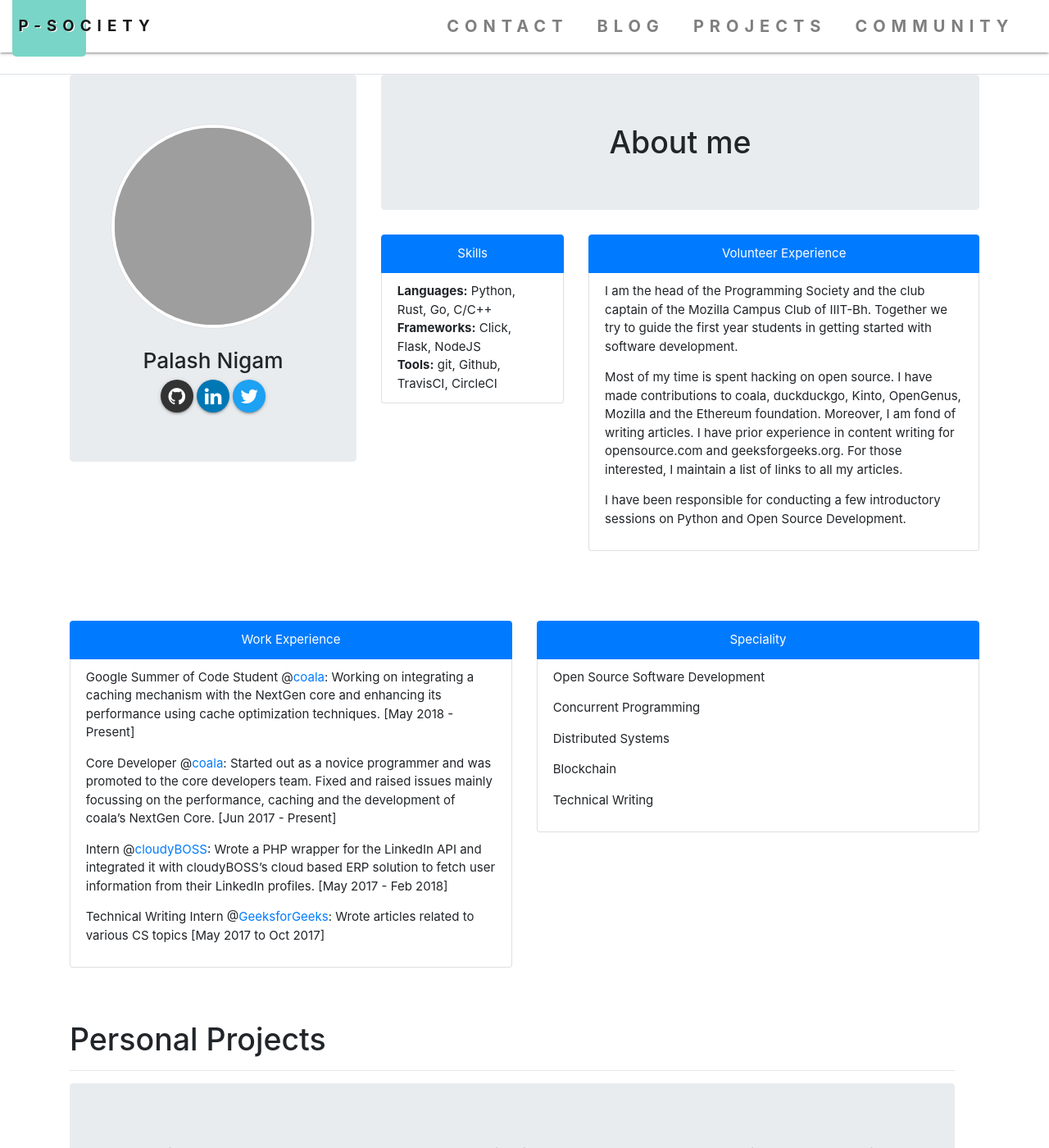
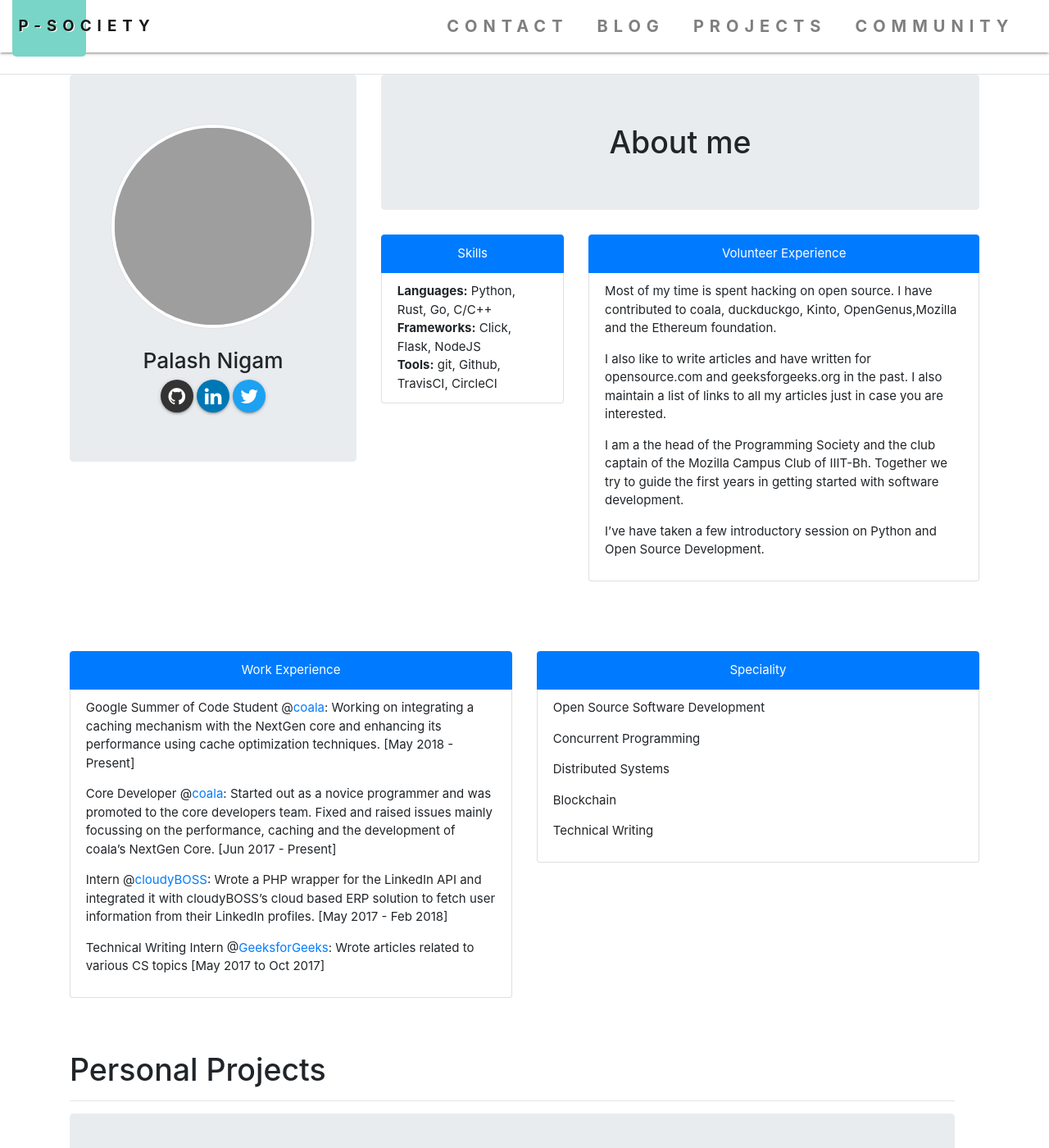
Before and after one commit to p-society/p-society.github.io, a Jekyll site: the page built from _contributors-app/palash25.md, in a window 1280 px wide and 1400 px high. Shown: the whole window at 82% size. Built offline with Jekyll 4.4.1, drawn with Linux system fonts in a browser that asks for light colours; nearby versions of some CDN libraries; emoji names are drawn with the system emoji font; some of the changed text lies outside the part shown; grey boxes are pictures that could not be loaded.

Commit message:
Revert "Edited contents in Palash Nigam's profile"
This reverts commit e39d43fa9c8e9ea4bb95f0f7014d8aeb183f7eb7.

```diff
--- a/_contributors-app/palash25.md
+++ b/_contributors-app/palash25.md
@@ -36,11 +36,11 @@
 project:
 - |
     - [GIG](https://github.com/palash25/GIG): Stands for **G**it**I**gnore **G**enerator. CLI
-     tool to generate `.gitignore` files for a project written in any language or framework (support for more than a 100 languages/frameworks to the best of my knowledge)
+     tool to generate `.gitignore` files for a project written in any language or framework (support for more than a 100 languages/frameworks as far as I remember)
 - |
 
    - [GitterPy](https://github.com/palash25/-WIP-GitterPy): A CLI client to interact with the
-     Gitter API. Currently it can post/fetch messages to/from rooms. More functionalities will be added.
+     Gitter API. Currently it can post/fetch messages to/from rooms. More functionality to be added.
 
 - |
    - [Go Fuck Yourself](https://github.com/palash25/go-fuck-yourself): A go package to
@@ -50,9 +50,11 @@
      written using Requests and BeautifulSoup.
 
 volunteer_experience: |
- - I am the head of the Programming Society and the club captain of the Mozilla Campus Club of IIIT-Bh. Together we try to guide the first year students in getting started with software development.
+ - Most of my time is spent hacking on open source. I have contributed to coala, duckduckgo, Kinto, OpenGenus,Mozilla and the Ethereum foundation.
 
- - Most of my time is spent hacking on open source. I have made contributions to coala, duckduckgo, Kinto, OpenGenus, Mozilla and the Ethereum foundation. Moreover, I am fond of writing articles. I have prior experience in content writing for opensource.com and geeksforgeeks.org. For those interested, I maintain a list of links to all my articles.
+ - I also like to write articles and have written for opensource.com and geeksforgeeks.org in the past. I also maintain a list of links to all my articles just in case you are interested.
 
- - I have been responsible for conducting a few introductory sessions on Python and Open Source Development.
+ - I am a the head of the Programming Society and the club captain of the Mozilla Campus Club of IIIT-Bh. Together we try to guide the first years in getting started with software development.
+
+ - I've have taken a few introductory session on Python and Open Source Development.
 ---
```
Also changed, not shown: Gemfile.lock, 1 other file.
